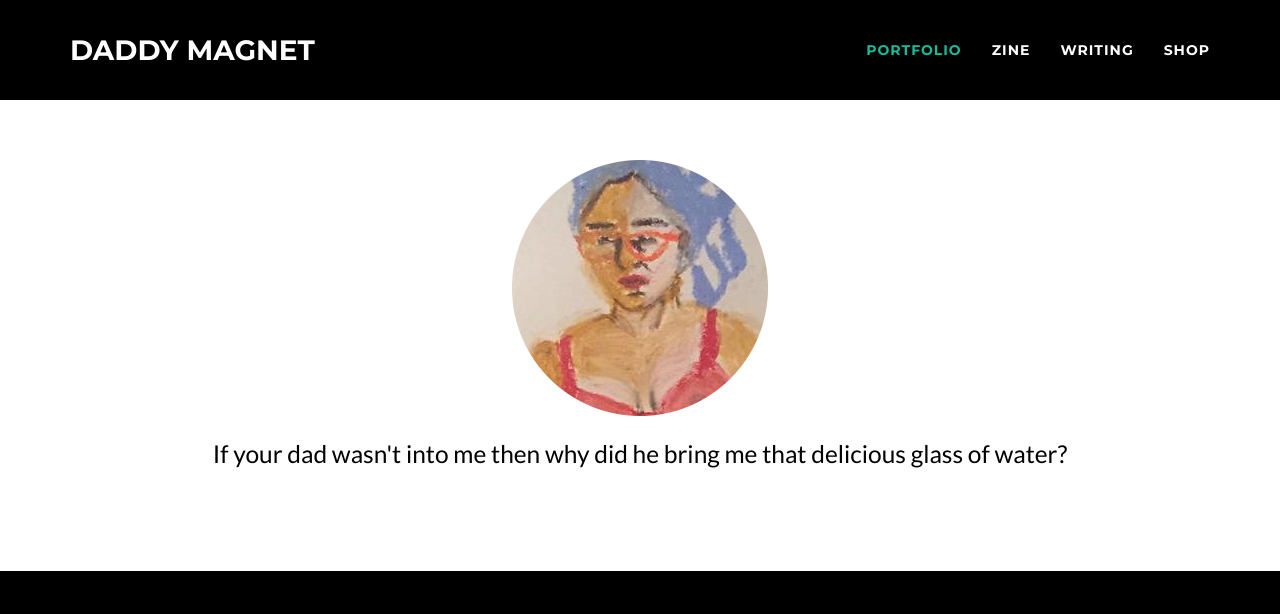
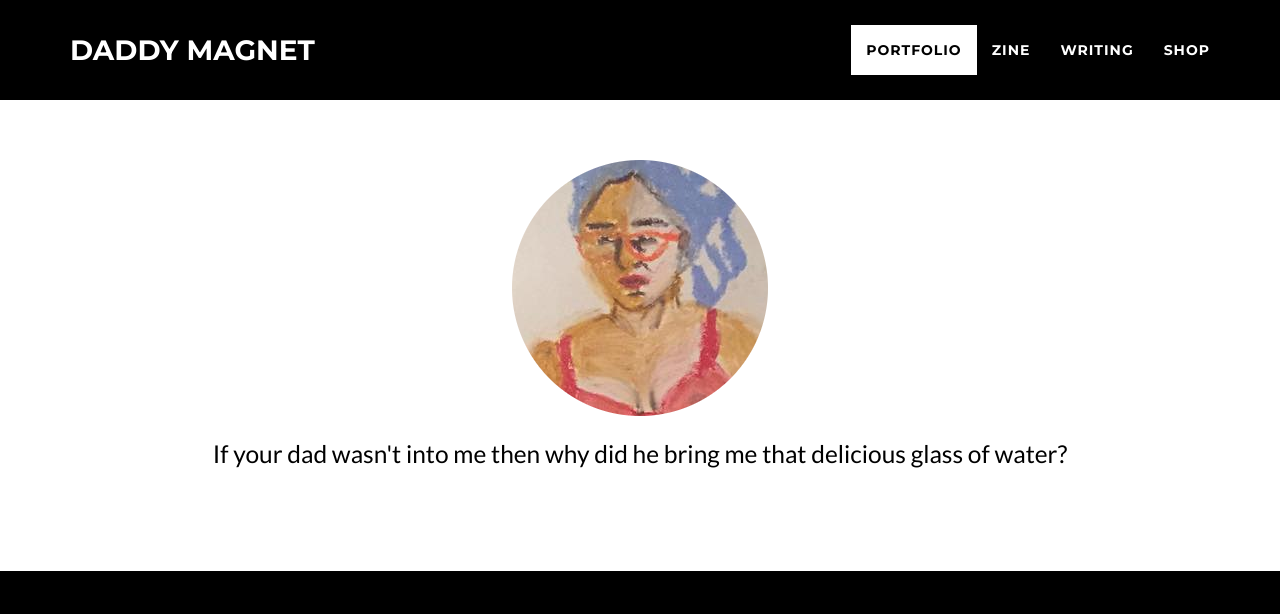
Before and after one commit to thomshutt/daddymagnet, a website: page index.html in a window 1280 px wide. In both pictures the pointer is over the link "PORTFOLIO". Shown: the top 614 px of the page. Drawn offline with nearby package versions, Linux system fonts and the light colour scheme.

Commit message:
Header hover

```diff
--- a/css/freelancer.css
+++ b/css/freelancer.css
@@ -129,7 +129,8 @@ header .intro-text .skills {
   color: white;
 }
 .navbar-custom .navbar-nav li a:hover {
-  color: #18BC9C;
+  color: black;
+  background-color: white;
   outline: none;
 }
 .navbar-custom .navbar-nav li a:focus,
```
